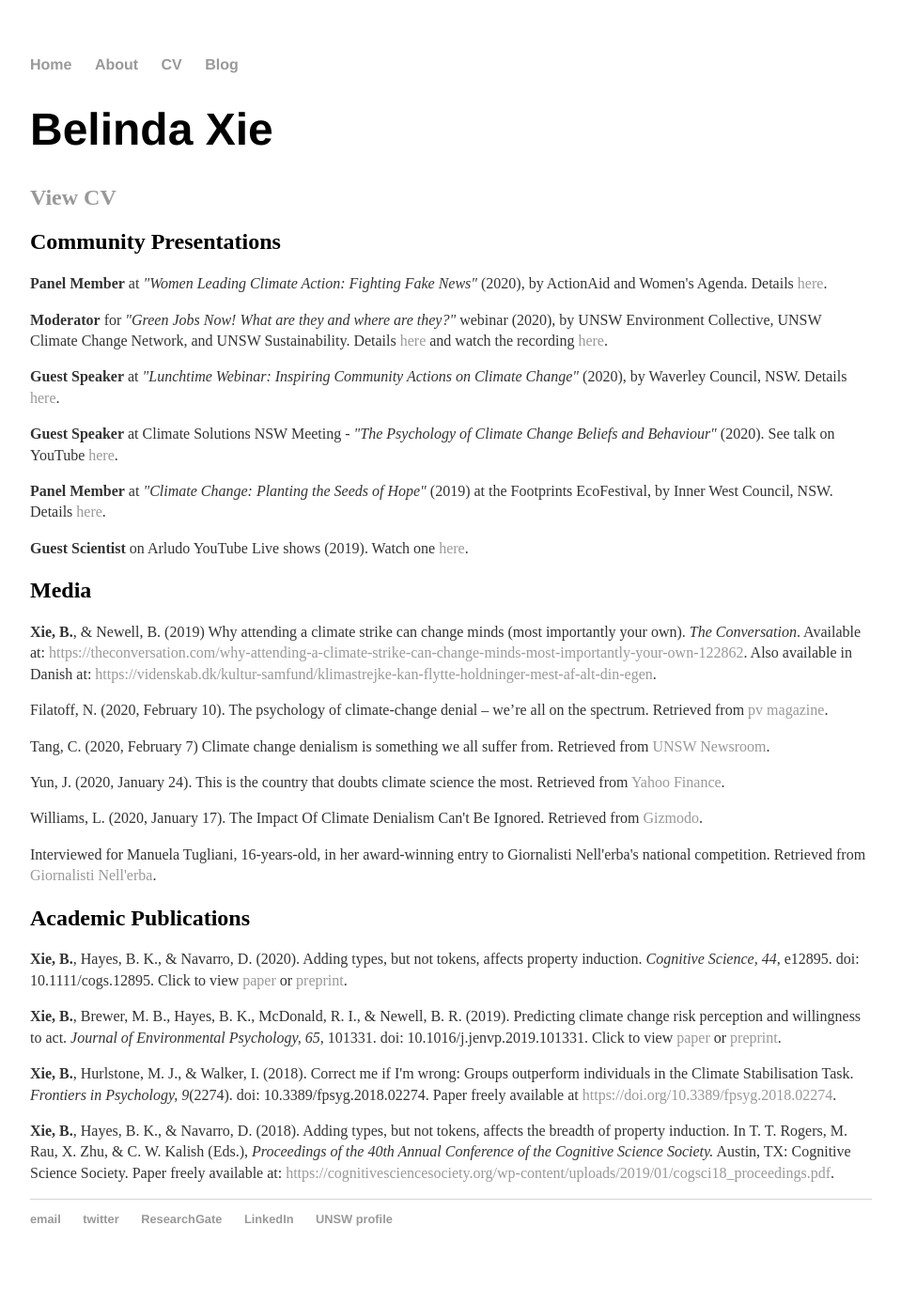
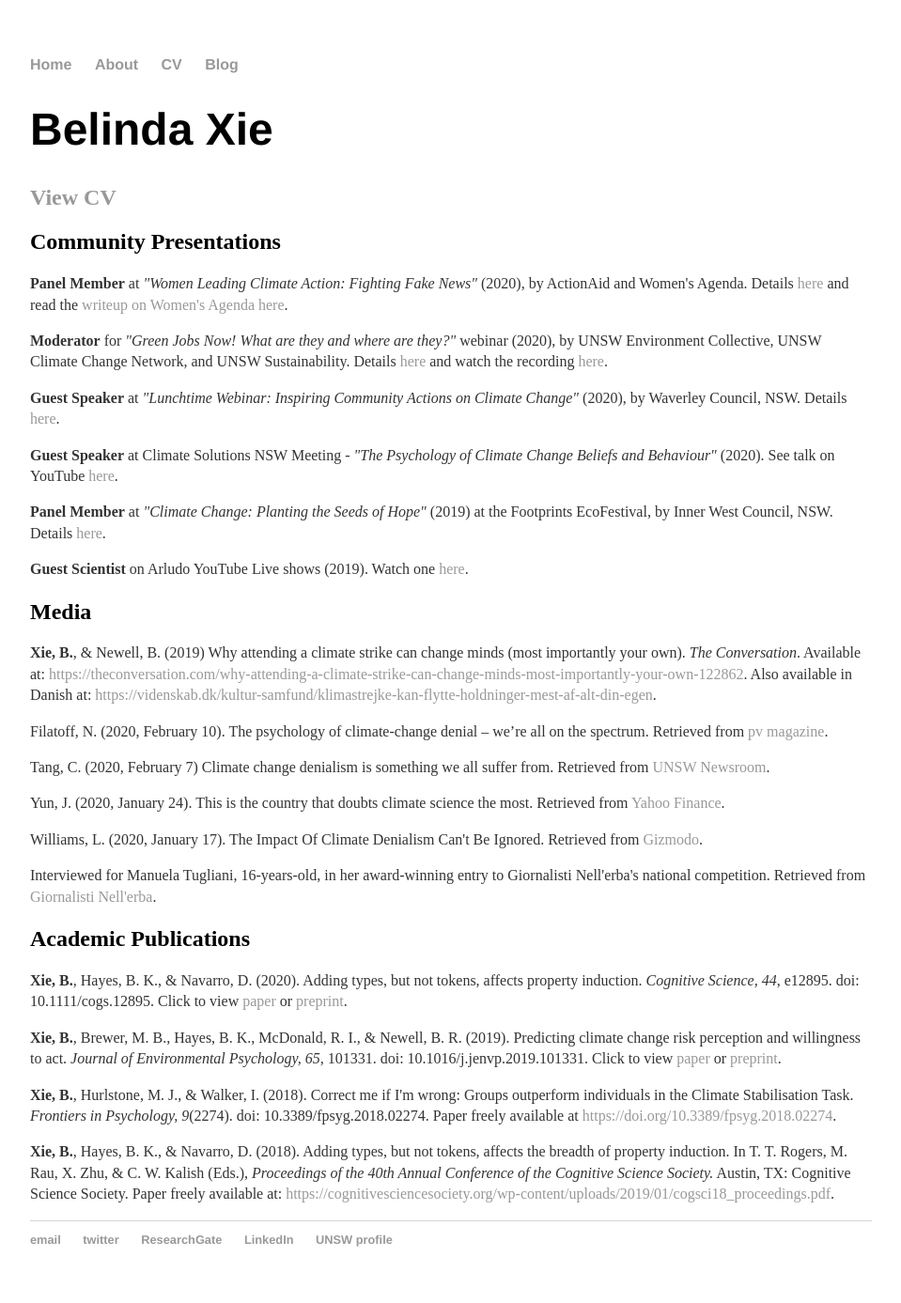
Before and after one commit to belindaxie/belindaxie.github.io, a Jekyll site: the page built from cv/index.html, in a window 1280 px wide. Shown: the whole page at 94% size, without its empty margins (160-1119 px from the left). Built offline with Jekyll 4.4.1, drawn with Linux system fonts in a browser that asks for light colours; before the commit the page ends 1365 px from its top, so only the background shows below that.

Commit message:
add write-up from Women's Agenda panel

```diff
--- a/cv/index.html
+++ b/cv/index.html
@@ -18,7 +18,7 @@ title: CV of Belinda Xie
 
 <h2>Community Presentations </h2>
 
-	<p><strong>Panel Member</strong> at <em>"Women Leading Climate Action: Fighting Fake News"</em> (2020), by ActionAid and Women's Agenda. Details <a href="https://events.humanitix.com/fighting-fake-news">here</a>.</p>
+	<p><strong>Panel Member</strong> at <em>"Women Leading Climate Action: Fighting Fake News"</em> (2020), by ActionAid and Women's Agenda. Details <a href="https://events.humanitix.com/fighting-fake-news">here</a> and read the <a href="https://womensagenda.com.au/latest/misinformation-in-the-age-of-climate-justice-action/">writeup on Women's Agenda here</a>.</p>
 
 	<p><strong>Moderator</strong> for <em>"Green Jobs Now! What are they and where are they?"</em> webinar (2020), by UNSW Environment Collective, UNSW Climate Change Network, and UNSW Sustainability. Details <a href="https://www.eventbrite.com.au/e/green-jobs-now-what-are-they-and-where-are-they-tickets-110236075068">here</a> and watch the recording <a href="https://drive.google.com/file/d/1JJPYxx1rsS421ggE4arLyFjfEmi2Jcrg/view">here</a>.</p>
 
```
